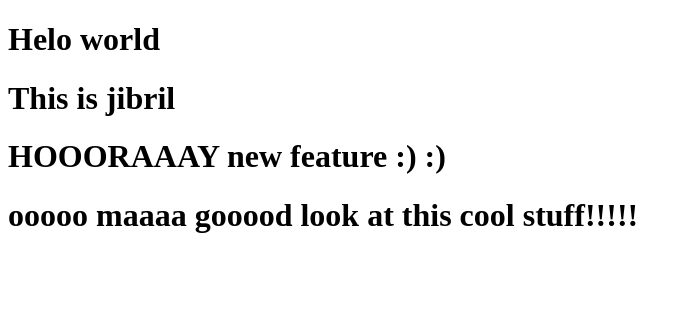
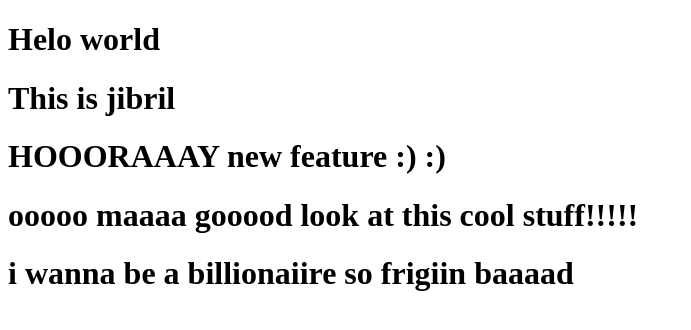
Before and after one commit to SiJibrilll/letsLearnGit, a plain HTML site: page index.html in a window 1280 px wide. Shown: the whole page, without its empty margins (0-691 px from the left). Drawn offline with Linux system fonts and the light colour scheme.

Commit message:
new-update

```diff
--- a/index.html
+++ b/index.html
@@ -10,5 +10,6 @@
 	<h1>This is jibril</h1>
 	<h1>HOOORAAAY new feature :) :)</h1>
 	<h1>ooooo maaaa gooood look at this cool stuff!!!!!</h1>
+	<h1>i wanna be a billionaiire so frigiin baaaad</h1>
 </body>
 </html>
```
